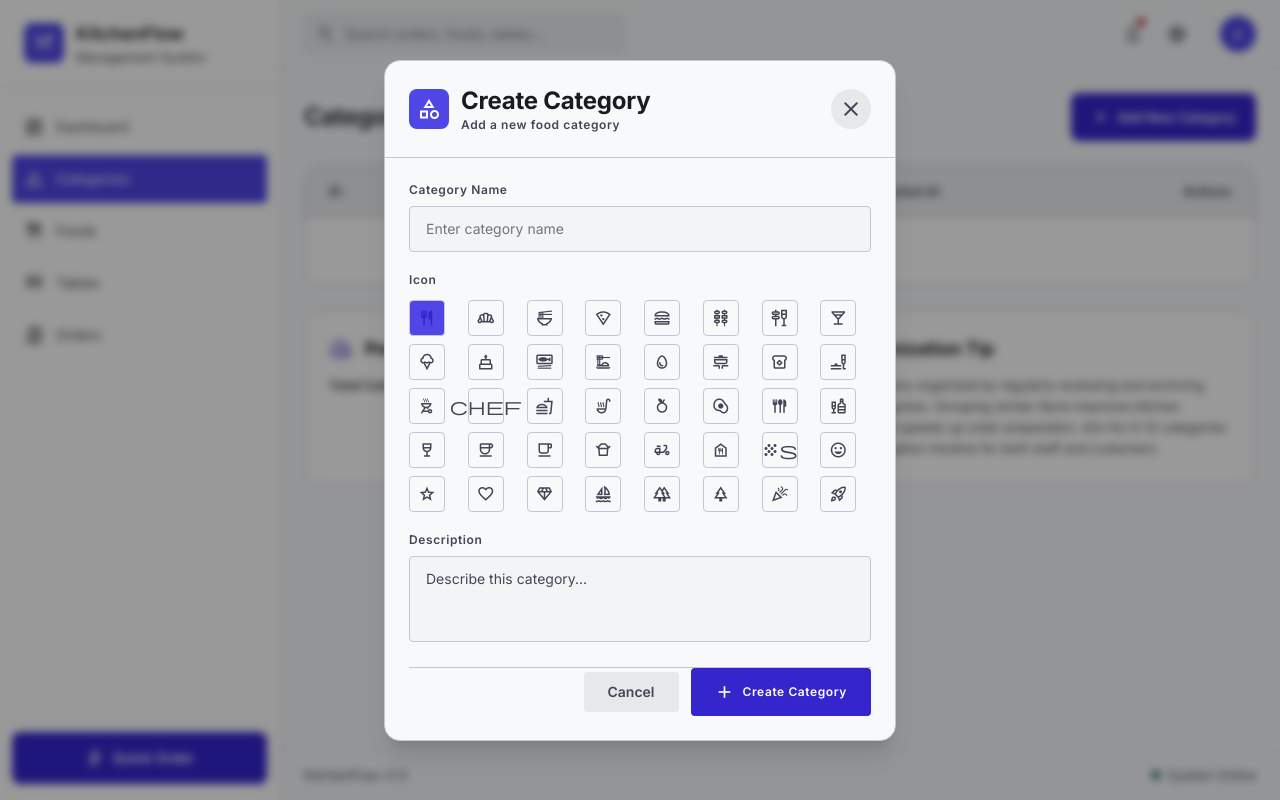
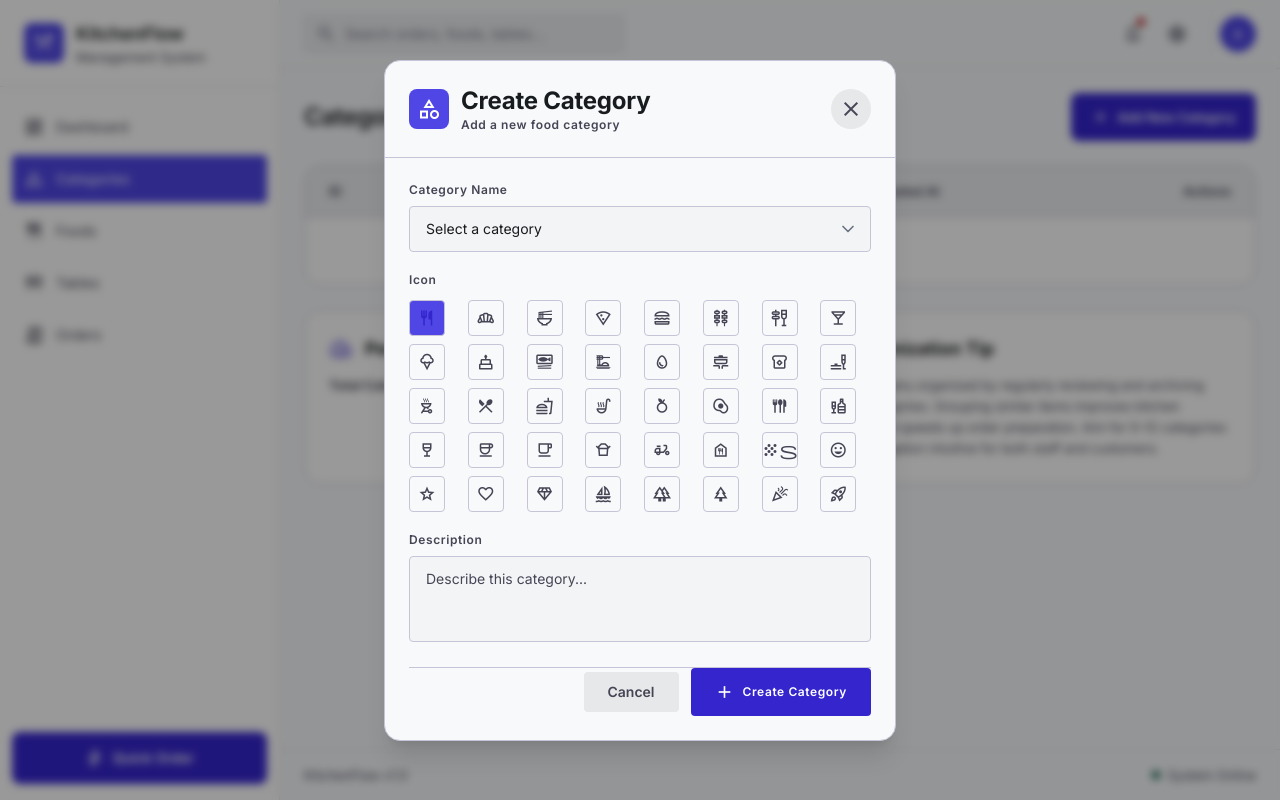
Before and after one commit to yanphayu/Restaurant-Management-System, a PHP site: page /admin/categories/index.php in a window 1280 px wide, after a click that opens the changed part. Run offline with PHP 8.4, Linux system fonts and the light colour scheme; data that the repository does not hold is empty.

Commit message:
update-icon-and-select-category

```diff
--- a/admin/categories/index.php
+++ b/admin/categories/index.php
@@ -65,7 +65,25 @@
         </div>
         <form id="categoryCreateForm" class="p-6 space-y-5">
             <div><label class="text-label-caps font-label-caps text-on-surface-variant block mb-2">Category Name</label>
-                <input type="text" id="createCatName" required class="w-full py-3 px-4 bg-surface-container-low border border-outline-variant rounded-lg text-body-md focus:border-primary focus:ring-2 focus:ring-primary/20 outline-none transition-all" placeholder="Enter category name">
+                <select id="createCatName" required class="w-full py-3 px-4 bg-surface-container-low border border-outline-variant rounded-lg text-body-md focus:border-primary focus:ring-2 focus:ring-primary/20 outline-none transition-all">
+                    <option value="">Select a category</option>
+                    <option value="Appetizers">Appetizers</option>
+                    <option value="Main Course">Main Course</option>
+                    <option value="Desserts">Desserts</option>
+                    <option value="Beverages">Beverages</option>
+                    <option value="Soups">Soups</option>
+                    <option value="Salads">Salads</option>
+                    <option value="Seafood">Seafood</option>
+                    <option value="Grilled">Grilled</option>
+                    <option value="Pasta">Pasta</option>
+                    <option value="Pizza">Pizza</option>
+                    <option value="Burgers">Burgers</option>
+                    <option value="Sushi">Sushi</option>
+                    <option value="Breakfast">Breakfast</option>
+                    <option value="Kids Menu">Kids Menu</option>
+                    <option value="Sides">Sides</option>
+                    <option value="Specials">Specials</option>
+                </select>
             </div>
             <div><label class="text-label-caps font-label-caps text-on-surface-variant block mb-3">Icon</label>
                 <div id="createIconGrid" class="grid grid-cols-8 gap-2"></div>
--- a/assets/js/categories.js
+++ b/assets/js/categories.js
@@ -2,13 +2,20 @@
     loadCategories();
     renderIconGrid('createIconGrid', 'createSelectedIcon');
     selectDefaultIcon('createIconGrid', 'createSelectedIcon');
+
+    $(document).on('click', '[data-target="modal-category-create"]', function() {
+        setTimeout(function() {
+            renderIconGrid('createIconGrid', 'createSelectedIcon');
+            selectDefaultIcon('createIconGrid', 'createSelectedIcon');
+        }, 50);
+    });
 });
 
 var categoryIcons = [
     'restaurant', 'bakery_dining', 'ramen_dining', 'local_pizza', 'lunch_dining',
     'kebab_dining', 'tapas', 'local_bar', 'icecream', 'cake',
     'set_meal', 'dinner_dining', 'egg', 'cooking', 'breakfast_dining',
-    'brunch_dining', 'outdoor_grill', 'chef', 'fastfood', 'soup_kitchen',
+    'brunch_dining', 'outdoor_grill', 'restaurant_menu', 'fastfood', 'soup_kitchen',
     'nutrition', 'egg_alt', 'flatware', 'liquor', 'wine_bar',
     'coffee', 'local_cafe', 'takeout_dining', 'delivery_dining', 'food_bank',
     'grains', 'mood', 'star', 'favorite', 'diamond',
@@ -23,9 +30,8 @@
         var btn = $('<button>', {
             type: 'button',
             class: 'w-9 h-9 rounded-lg flex items-center justify-center border border-outline-variant text-on-surface-variant hover:border-primary hover:text-primary transition-all',
-            'data-icon': icon,
             html: '<span class="material-symbols-outlined text-lg">' + icon + '</span>'
-        });
+        }).attr('data-icon', icon);
         btn.on('click', function() {
             container.find('button').removeClass('border-primary bg-primary-container text-primary');
             $(this).addClass('border-primary bg-primary-container text-primary');
@@ -113,11 +119,11 @@
 
 function createCategory() {
 
-    var category_name = $('#createCatName').val().trim();
+    var category_name = $('#createCatName').val();
     var category_icon = $('#createSelectedIcon').val() || 'restaurant';
 
     if (!category_name) {
-        alert('Please enter a category name');
+        alert('Please select a category name');
         return;
     }
 
@@ -131,8 +137,7 @@
             if (response.success) {
                 closeModal();
                 $('#categoryCreateForm')[0].reset();
-                renderIconGrid('createIconGrid', 'createSelectedIcon');
-                selectDefaultIcon('createIconGrid', 'createSelectedIcon');
+                $('#createSelectedIcon').val('restaurant');
                 loadCategories();
             } else {
                 alert(response.message || 'Failed to create category');
--- a/assets/js/food.js
+++ b/assets/js/food.js
@@ -98,8 +98,7 @@
             if (response.success) {
                 var opts = '<option value="">Select a category</option>';
                 $.each(response.data, function (i, cat) {
-                    var icon = cat.category_icon || 'restaurant';
-                    opts += '<option value="' + cat.category_id + '">' + icon + ' | ' + cat.category_name + '</option>';
+                    opts += '<option value="' + cat.category_id + '">' + cat.category_name + '</option>';
                 });
                 $('#createFoodCategory').html(opts);
                 $('#editFoodCategory').html(opts);
```
